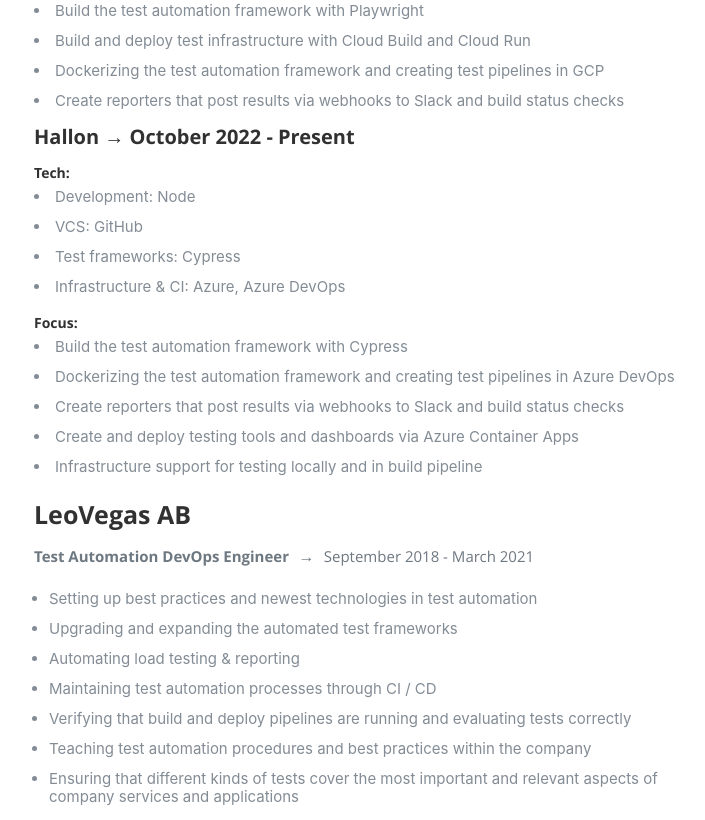
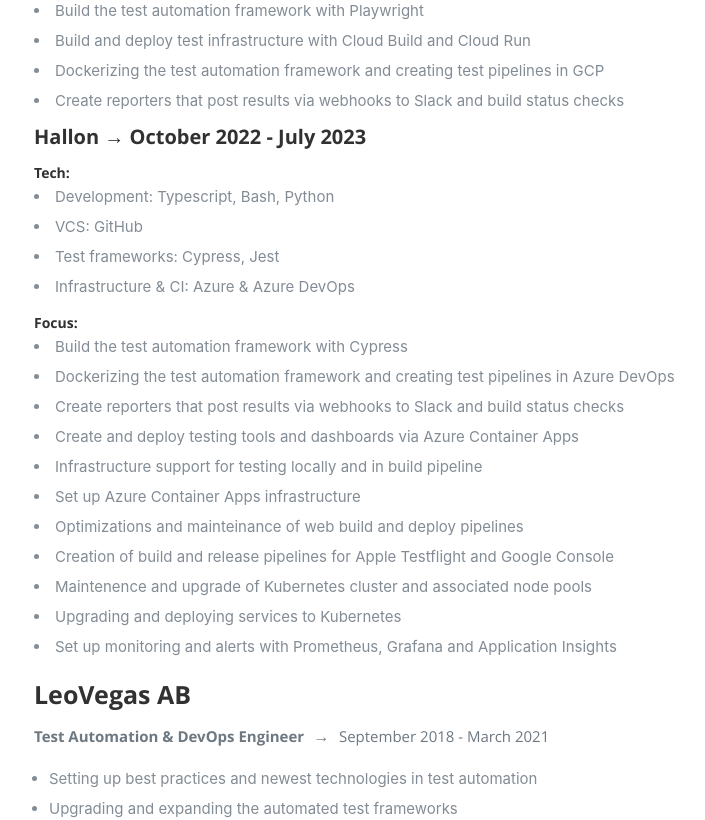
Before and after one commit to dragancla/draganworks, a React (Create React App) app: page / in a window 1280 px wide. Shown: the part 2420-3240 px from the top of the page, without its empty margins (371-1076 px from the left). Built offline with nearby package versions, Linux system fonts and the light colour scheme.

Commit message:
Updated DNS records and Hallon information

```diff
--- a/src/resumeData.js
+++ b/src/resumeData.js
@@ -52,7 +52,7 @@
     "work":[
       {
         "CompanyName": "Regent AB",
-        "Specialization": "Test Automation DevOps Engineer",
+        "Specialization": "Test Automation & DevOps Engineer consultant",
         "DateOfStarting": "March 2021",
         "DateOfLeaving": "Present",
         "clients": [
@@ -104,40 +104,39 @@
           },
           {
             "id": 4,
-            "name": "Hallon → October 2022 - Present",
+            "name": "Hallon → October 2022 - July 2023",
             "tech": [
-              "Development: Node",
+              "Development: Typescript, Bash, Python",
               "VCS: GitHub",
-              "Test frameworks: Cypress",
-              "Infrastructure & CI: Azure, Azure DevOps",
+              "Test frameworks: Cypress, Jest",
+              "Infrastructure & CI: Azure & Azure DevOps",
             ],
             "focus": [
               "Build the test automation framework with Cypress",
               "Dockerizing the test automation framework and creating test pipelines in Azure DevOps",
               "Create reporters that post results via webhooks to Slack and build status checks",
               "Create and deploy testing tools and dashboards via Azure Container Apps",
-              "Infrastructure support for testing locally and in build pipeline"
+              "Infrastructure support for testing locally and in build pipeline",
+              "Set up Azure Container Apps infrastructure",
+              "Optimizations and mainteinance of web build and deploy pipelines",
+              "Creation of build and release pipelines for Apple Testflight and Google Console",
+              "Maintenence and upgrade of Kubernetes cluster and associated node pools",
+              "Upgrading and deploying services to Kubernetes",
+              "Set up monitoring and alerts with Prometheus, Grafana and Application Insights"
             ]
           },
-      ],
-        "Customer1": "Klarna → March 2021 - Present",
-        "Achievements1": [
-          "Strategies for testing stability and flakiness",
-          "Tooling support for testing isolated features/packages and native apps",
-          "Adaptive testing: only run the tests related to specific code changes",
-          "Infrastructure support for testing locally and in build pipeline"
         ],
       },
       {
         "CompanyName": "LeoVegas AB",
-        "Specialization": "Test Automation DevOps Engineer",
+        "Specialization": "Test Automation & DevOps Engineer",
         "DateOfStarting": "September 2018",
         "DateOfLeaving": "March 2021",
         "Achievements":[
           "Setting up best practices and newest technologies in test automation",
           "Upgrading and expanding the automated test frameworks",
           "Automating load testing & reporting",
-          "Maintaining test automation processes through CI / CD",
+          "Maintaining test automation processes through CI/CD",
           "Verifying that build and deploy pipelines are running and evaluating tests correctly",
           "Teaching test automation procedures and best practices within the company",
           "Ensuring that different kinds of tests cover the most important and relevant aspects of company services and applications"
```
Also changed, not shown: package.json (+5 -5 lines), public/manifest.json, 1 other file (tests, documents, lock files or other folders).
